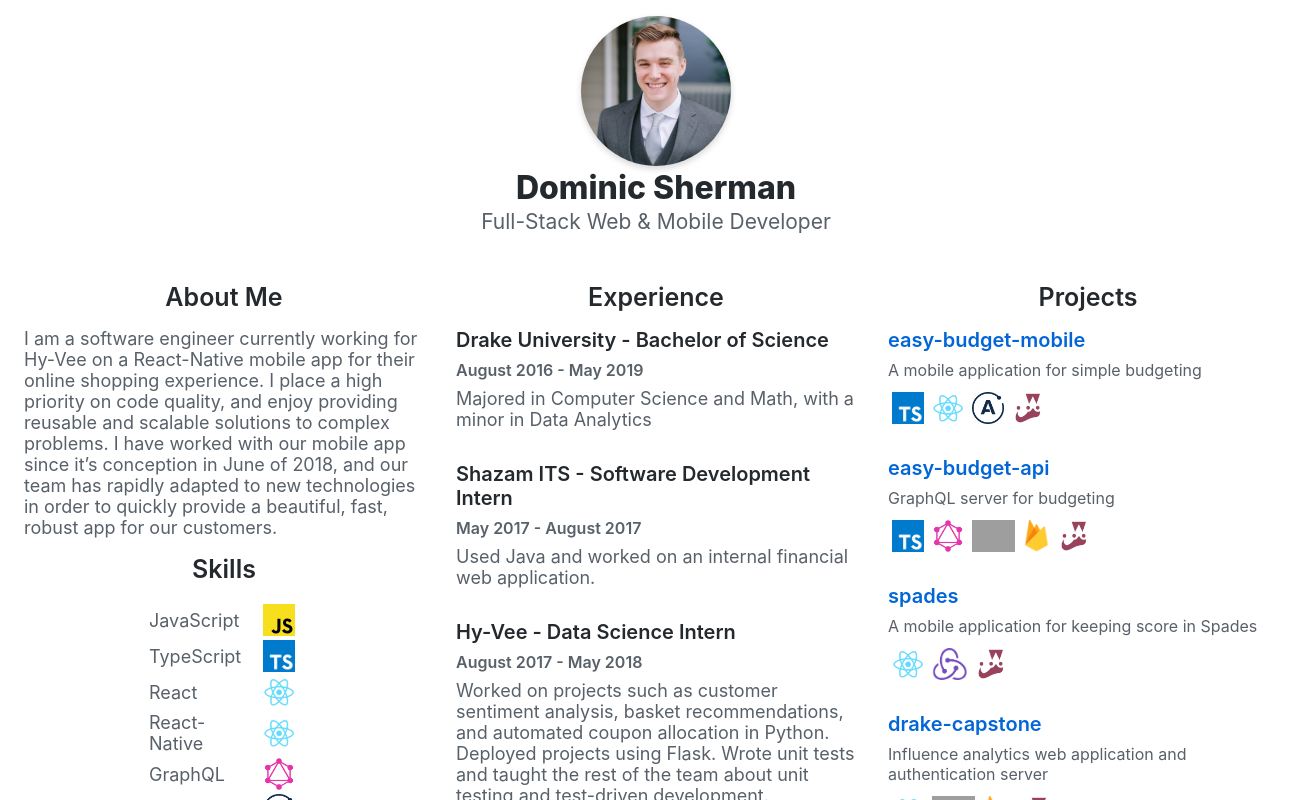
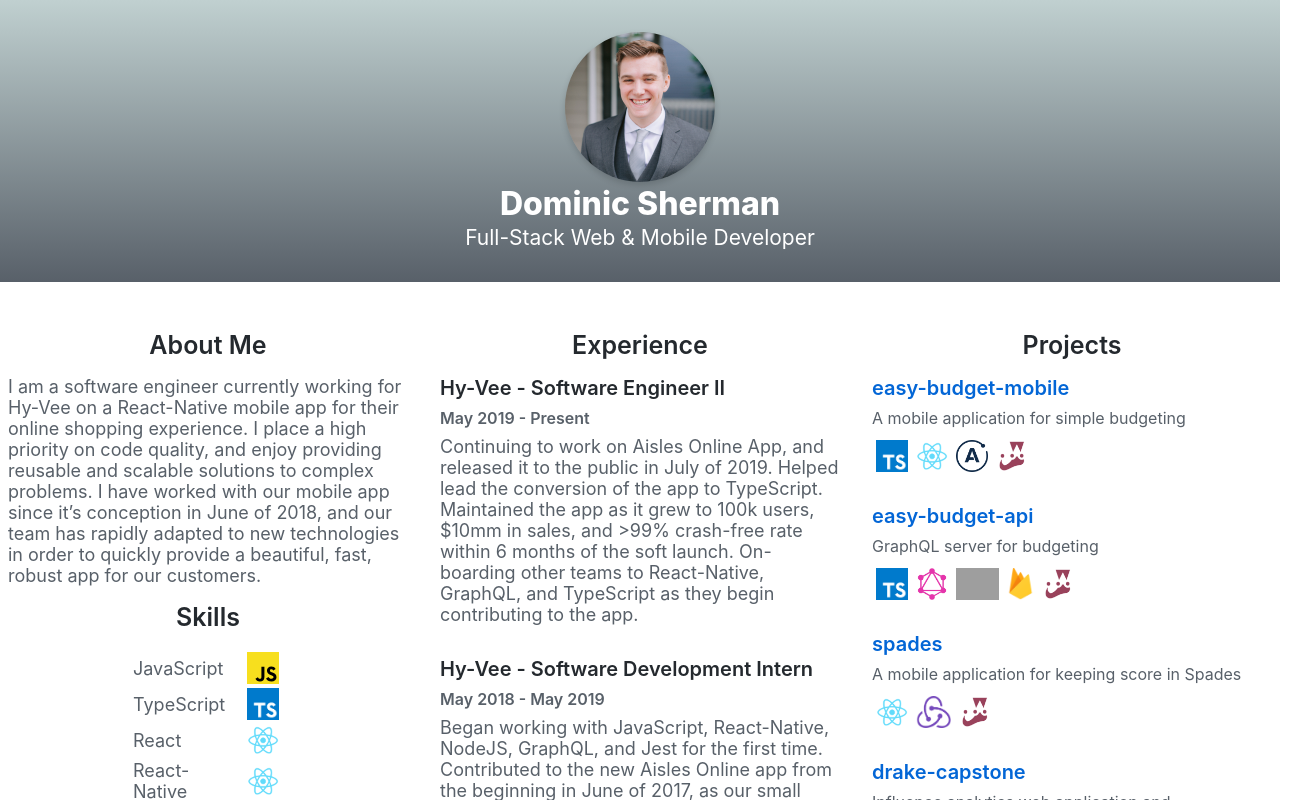
Before and after one commit to DominicSherman/personal-website, a React app: page / in a window 1280 px wide. Shown: the top 800 px of the page, 1312 px wide, since content can reach past the window. Built offline with nearby package versions, Linux system fonts and the light colour scheme; grey boxes are pictures that could not be loaded; a web font is replaced by a local one.

Commit message:
add header

```diff
--- a/src/App.js
+++ b/src/App.js
@@ -1,6 +1,6 @@
 import React from 'react';
 
-import {Body, BodyTitle, Image, Page, SpacedRow, Subtitle, TextWrapper, Title} from './components/Generic';
+import {Body, BodyTitle, Column, Image, Page, SpacedRow, Subtitle, TextWrapper, Title} from './components/Generic';
 import {intro} from './constants/intro';
 import Headshot from './assets/Headshot.jpg';
 import {ProjectLink} from './components/ProjectLink';
@@ -19,9 +19,19 @@
 import {Skill} from './components/Skill';
 import {ExperienceItem} from './components/ExperienceItem';
 import {experiences} from './constants/experience';
+import {colors} from './styles/colors';
 
 const App = () =>
     <Page>
+        <Column
+            style={{
+                alignItems: 'center',
+                background: `linear-gradient(${colors.lightGray}, ${colors.gray})`,
+                paddingBottom: 32,
+                paddingTop: 32,
+                width: '100%'
+            }}
+        >
             <Image
                 src={Headshot}
                 style={{
@@ -30,8 +40,9 @@
                     width: 150
                 }}
             />
-        <Title>{'Dominic Sherman'}</Title>
-        <Subtitle>{'Full-Stack Web & Mobile Developer'}</Subtitle>
+            <Title style={{color: colors.white}}>{'Dominic Sherman'}</Title>
+            <Subtitle style={{color: colors.white}}>{'Full-Stack Web & Mobile Developer'}</Subtitle>
+        </Column>
         <SpacedRow style={{marginTop: 32}}>
             <TextWrapper style={{alignItems: 'center'}}>
                 <BodyTitle>{'About Me'}</BodyTitle>
@@ -52,7 +63,7 @@
             </TextWrapper>
             <TextWrapper>
                 <BodyTitle>{'Experience'}</BodyTitle>
-                {experiences.map((experience) => <ExperienceItem {...experience} />)}
+                {experiences.reverse().map((experience) => <ExperienceItem {...experience} />)}
             </TextWrapper>
             <TextWrapper>
                 <BodyTitle>{'Projects'}</BodyTitle>
--- a/src/components/Generic.js
+++ b/src/components/Generic.js
@@ -2,7 +2,7 @@
 import styled from 'styled-components';
 
 import {boxShadow, centeredColumn, centeredRow} from '../styles/shared-styles';
-import {colors} from '../constants/colors';
+import {colors} from '../styles/colors';
 
 export const Row = styled.div({
     alignItems: 'center',
@@ -28,7 +28,6 @@
 
 export const Page = styled.div({
     ...centeredColumn,
-    padding: 16,
     width: '100vw'
 });
 
--- a/src/components/ProjectLink.js
+++ b/src/components/ProjectLink.js
@@ -1,6 +1,6 @@
 import React from 'react';
 
-import {colors} from '../constants/colors';
+import {colors} from '../styles/colors';
 
 import {Row, Selectable, Small, TitleSmall} from './Generic';
 import {Icon} from './Icon';
--- a/src/constants/colors.js
+++ /dev/null
@@ -1,5 +0,0 @@
-export const colors = {
-    black: '#24292e',
-    blue: '#0366d6',
-    gray: '#586069'
-};
--- a/src/styles/colors.js
+++ b/src/styles/colors.js
@@ -1,9 +1,8 @@
-export const white = '#FFFFFF';
-export const backgroundGray = '#3A3939';
-export const black = '#000000';
-export const darkGrey = '#424345';
-export const mediumGray = '#E0E0E0';
-export const lightGrey = '#F8F8F8';
-export const blue = '#049BD7';
-export const yellow = '#FBD000';
-export const red = '#E52521';
+export const colors = {
+    black: '#24292e',
+    blue: '#0366d6',
+    darkGrey: '#424345',
+    gray: '#586069',
+    lightGray: '#C0D0D0',
+    white: '#FFFFFF'
+};
--- a/src/styles/shared-styles.js
+++ b/src/styles/shared-styles.js
@@ -1,4 +1,4 @@
-import {darkGrey, white} from './colors';
+import {colors} from './colors';
 
 const centered = {
     alignItems: 'center',
@@ -19,8 +19,8 @@
 
 export const boxWrapper = {
     ...centeredColumn,
-    backgroundColor: white,
-    borderColor: darkGrey,
+    backgroundColor: colors.white,
+    borderColor: colors.darkGrey,
     borderWidth: 1,
     justifyContent: 'center',
     padding: '5%'
```
Lines whose indentation alone changed are shown as unchanged.
